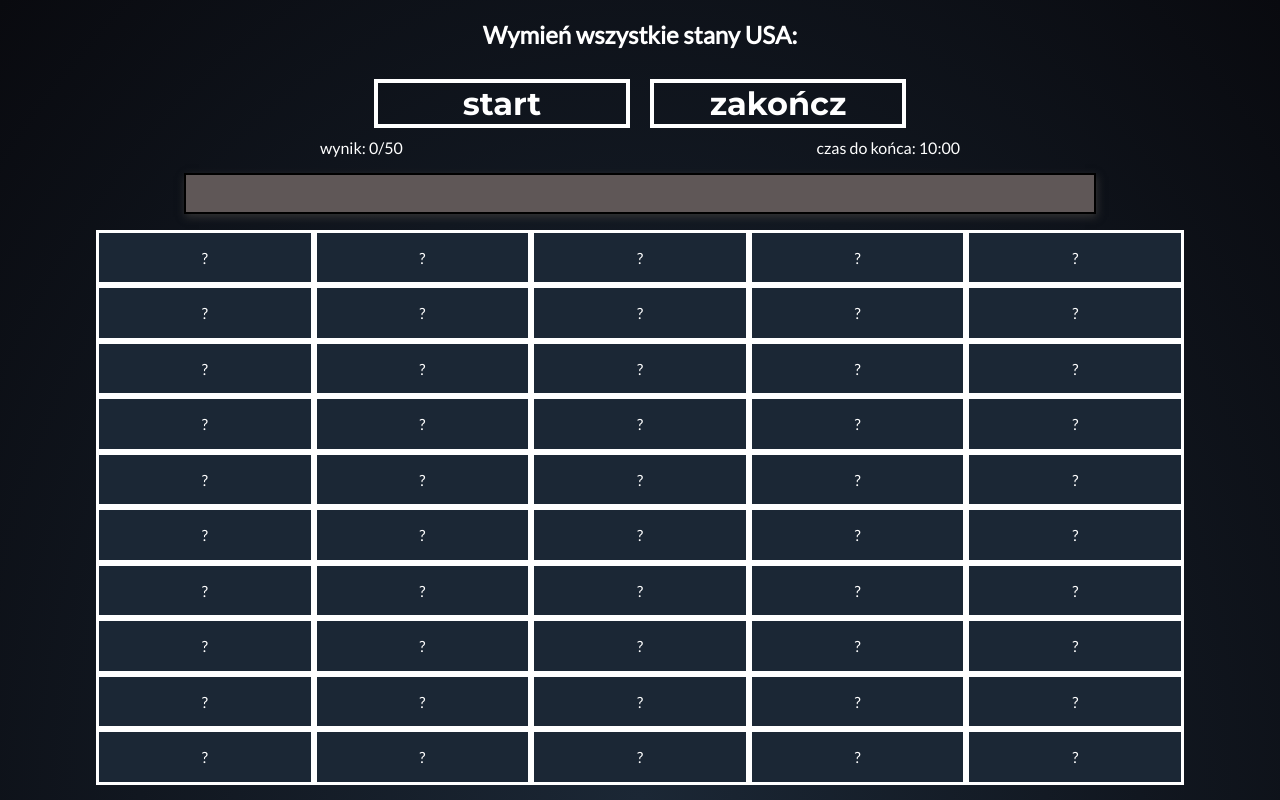
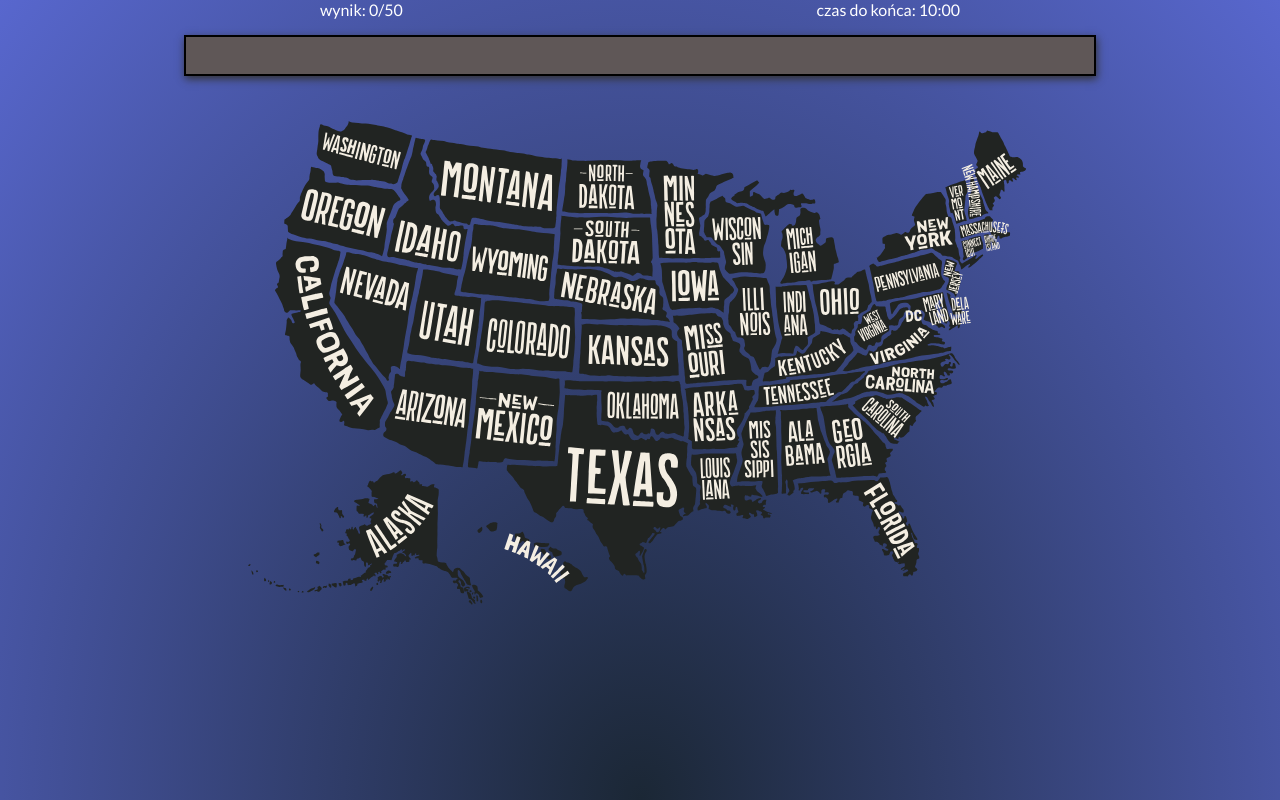
Before and after one commit to MarcheM/quizUSA, a plain HTML site: page index.html in a window 1280 px wide. Drawn offline with Linux system fonts and the light colour scheme.

Commit message:
add svg map

```diff
--- a/index.html
+++ b/index.html
@@ -12,13 +12,13 @@
 <body>
 <main>
     <div class="top">
-      <header>
-        <h2>Wymień wszystkie stany USA:</h2>
-      </header>
-      <div class="button__container">
-        <button class="button" id="start"><span class="button_text">start</span></button>
-        <button class="button" id="end" disabled><span class="button_text">zakończ</span></button>
-      </div>
+<!--        <header>-->
+<!--            <h2>Wymień wszystkie stany USA:</h2>-->
+<!--        </header>-->
+<!--        <div class="button__container">-->
+<!--            <button class="button" id="start"><span class="button_text">start</span></button>-->
+<!--            <button class="button" id="end" disabled><span class="button_text">zakończ</span></button>-->
+<!--        </div>-->
         <div id="myModal" class="modal">
             <div class="modal-content">
                 <span class="close">&times;</span>
@@ -37,11 +37,12 @@
         </div>
     </div>
 
-    <div class="state_container">
+    <!--    <div class="state_container">-->
 
-    </div>
+    <!--    </div>-->
+
+    <img width="64%" src="project-files/usa-vector.svg" alt="usa map">
 </main>
-
 
 
 <script src="./script.js"></script>
@@ -54,12 +55,12 @@
 <script>
     // Your web app's Firebase configuration
     var firebaseConfig = {
-      apiKey: "AIzaSyDB30ee-2KQt8K0KlQzRl-ucXYyzn7H9cM",
-      authDomain: "quizusa-9fc86.firebaseapp.com",
-      projectId: "quizusa-9fc86",
-      storageBucket: "quizusa-9fc86.appspot.com",
-      messagingSenderId: "690615835797",
-      appId: "1:690615835797:web:79d07e680c3f023bb14f9c"
+        apiKey: 'AIzaSyDB30ee-2KQt8K0KlQzRl-ucXYyzn7H9cM',
+        authDomain: 'quizusa-9fc86.firebaseapp.com',
+        projectId: 'quizusa-9fc86',
+        storageBucket: 'quizusa-9fc86.appspot.com',
+        messagingSenderId: '690615835797',
+        appId: '1:690615835797:web:79d07e680c3f023bb14f9c'
     };
     // Initialize Firebase
     firebase.initializeApp(firebaseConfig);
--- a/style.css
+++ b/style.css
@@ -8,7 +8,7 @@ body, html{
     color: white;
     box-sizing: border-box;
     text-align: center;
-    background: radial-gradient(ellipse at bottom, #1b2735 0%, #090a0f 100%);
+    background: radial-gradient(ellipse at bottom, #1b2735 0%, #5867ce 100%);
     font-family: 'Lato', sans-serif;
 }
 
@@ -17,7 +17,7 @@ main{
     height: 100%;
     display: flex;
     flex-direction: column;
-    justify-content: space-between;
+    /*justify-content: space-between;*/
     align-items: center;
 }
 .top{
@@ -218,3 +218,10 @@ background: lightgreen;
         width: 90vw;
     }
 }
+
+.florida {
+    top: 327px;
+    position: relative;
+    left: -175px;
+    width: 460px;
+}
```
Also changed, not shown: assets/img/alabama.png (added), assets/img/florida.png (added), assets/img/georgia.png (added), project-files/usa-vector.svg (added), 1 other file. Lines whose indentation alone changed are shown as unchanged.
